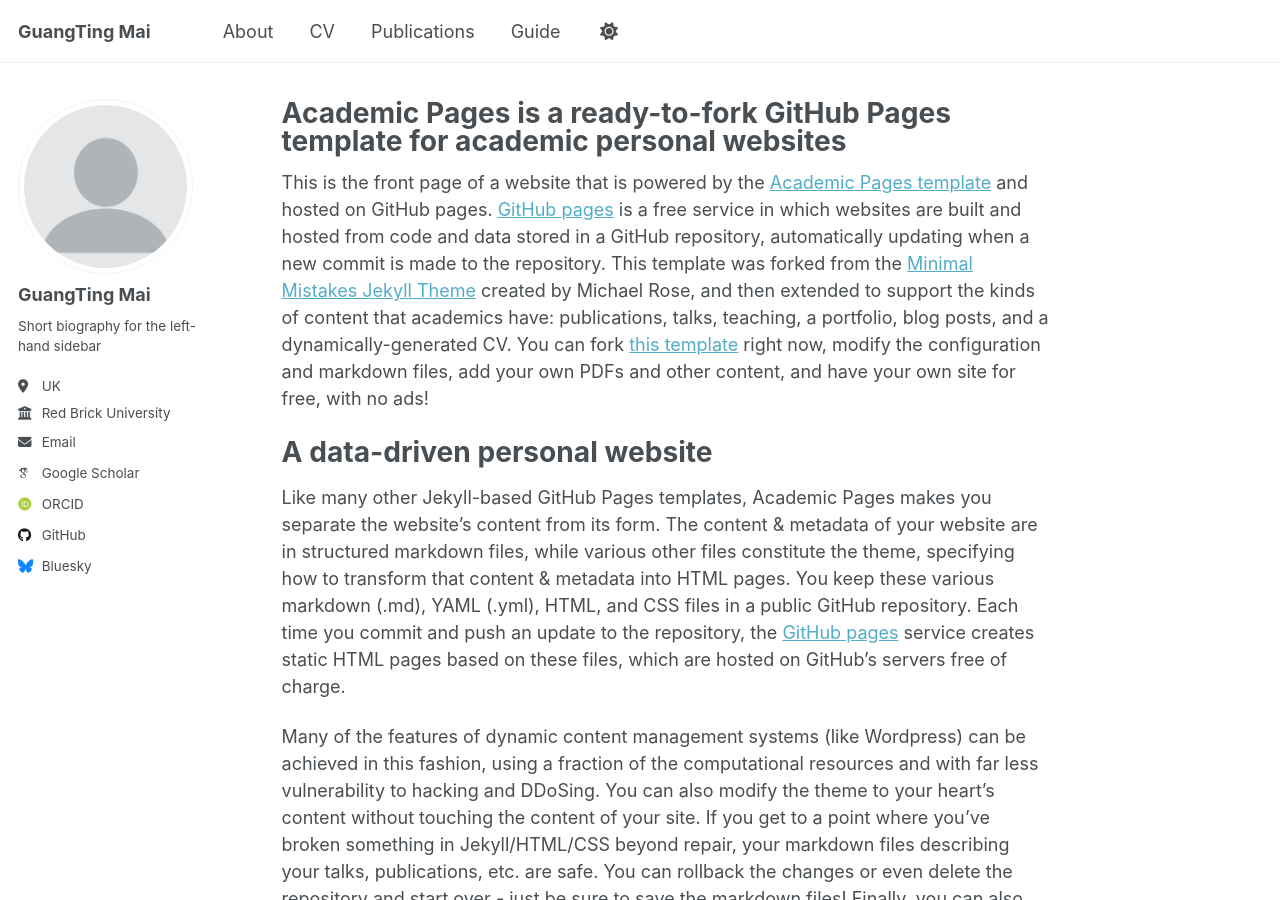
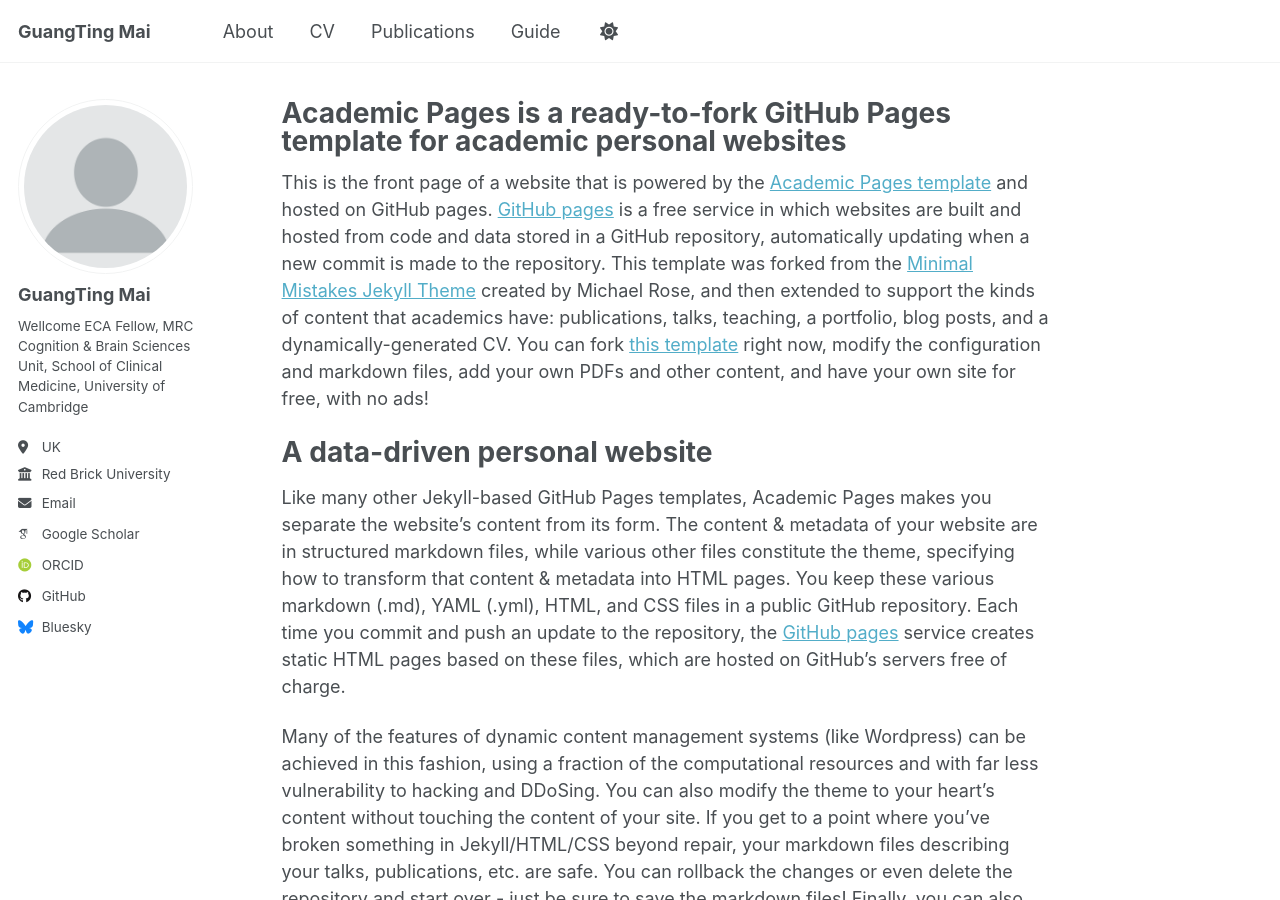
Before and after one commit to guangtingmai/guangtingmai.github.io, a Jekyll site: the page built from _pages/readme.md, in a window 1280 px wide and 900 px high. Built offline with Jekyll 4.4.1, drawn with Linux system fonts in a browser that asks for light colours; some web fonts are replaced.

Commit message:
Update _config.yml

```diff
--- a/_config.yml
+++ b/_config.yml
@@ -25,7 +25,7 @@
   avatar           : "profile.png"
   name             : "GuangTing Mai"
   pronouns         : # example: "she/her"
-  bio              : "Short biography for the left-hand sidebar"
+  bio              : "Wellcome ECA Fellow, MRC Cognition & Brain Sciences Unit, School of Clinical Medicine, University of Cambridge"
   location         : "UK"
   employer         : "Red Brick University"
   uri              : # URL
```
